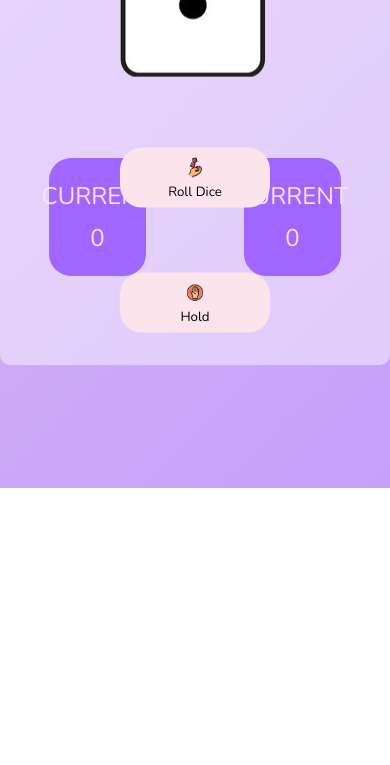
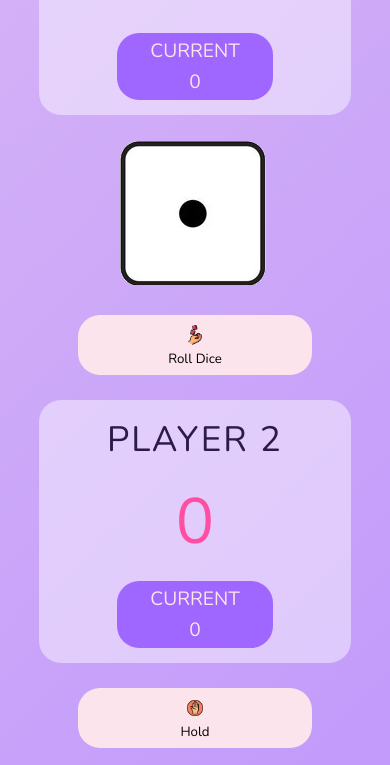
Before and after one commit to AhmedRaza186/Roll-Clash, a plain HTML site: page game/index.html in a window 390 px wide. Shown: the part 356-1121 px from the top of the page. Before the commit the page ends 844 px from the top, so only its background shows below. Drawn offline with nearby package versions, Linux system fonts and the light colour scheme.

Commit message:
mobile responsive

```diff
--- a/game/app.js
+++ b/game/app.js
@@ -1,3 +1,7 @@
+document.querySelector('nav h1').addEventListener('click',function(){
+    window.location = './../index.html'
+})
+
 let scoreboardBtn = document.querySelector('#scoreboard')
 scoreboardBtn.addEventListener('click', scoreboard)
 function scoreboard() {
--- a/game/style.css
+++ b/game/style.css
@@ -75,6 +75,7 @@ nav {
 nav h1 {
     margin-left: 25px;
     letter-spacing: 2px;
+    cursor: pointer;
 }
 
 nav button {
@@ -296,3 +297,116 @@ main {
         width: 100%;
     }
 }
+@media (max-width: 480px){
+    nav{
+        padding: 10px 0;
+    }
+    main{
+        display: flex;
+        flex-direction: column;
+        align-items: center;
+        gap: 50px;
+        height: 100vh;
+    }
+
+    .btns{
+        position: static;
+        width: 100%;
+        display: flex;
+        flex-direction: column;
+        justify-content: center;
+        align-items: center;
+        gap: 10px;
+        height: 100vh !important;
+
+    }
+    .btns button{
+        width: 40%;
+        border-radius: var(--radius);
+    }
+    .players{
+        padding: 15px 0;
+        display: flex;
+        flex-direction: column;
+        gap: 15px;
+        width: 80%;
+        border-radius: var(--radius);
+
+    }
+    .playerInfoAndTS{
+        height: auto;
+    }
+    .CScore{
+        height: auto;
+    }
+.scoreBox{
+    height: auto;
+    font-size: 1.2rem;
+    gap: 5px;
+    padding: 5px 0;
+}
+#player1{
+    border-bottom-right-radius: var(--radius);
+    border-top-right-radius: var(--radius);
+
+}
+#player2 {
+    border-bottom-left-radius: var(--radius);
+    border-top-left-radius: var(--radius);
+
+}
+}
+@media (max-width:480px){
+
+    main{
+        display: grid;
+        width: 100%;
+        gap: 25px;
+        grid-template-areas:
+            "newgame"
+            "player1"
+            "dice"
+            "roll"
+            "player2"
+            "hold";
+        padding: 20px 0;
+        height: auto;
+        align-items: center;
+    }
+
+    #newGame{
+        grid-area: newgame;
+        width: 60%;
+        margin: 0 auto;
+    }
+    #player1{
+        grid-area: player1;
+        width: 80%;
+        margin: 0 auto;
+    }
+    #diceimg{
+        grid-area: dice;
+        margin: 0 auto;
+        width: 150px;
+        height: 150px;
+    }
+    #rollDice{
+        grid-area: roll;
+        width: 60%;
+        margin: 0 auto;
+        /* margin-top: 50px; */
+    }
+    #player2{
+        grid-area: player2;
+        width: 80%;
+        margin: 0 auto;
+    }
+    #hold{
+        grid-area: hold;
+        width: 60%;
+        margin: 0 auto;
+    }
+    .btns{
+        display: contents; /* THIS IS THE MAGIC */
+    }
+}
```
